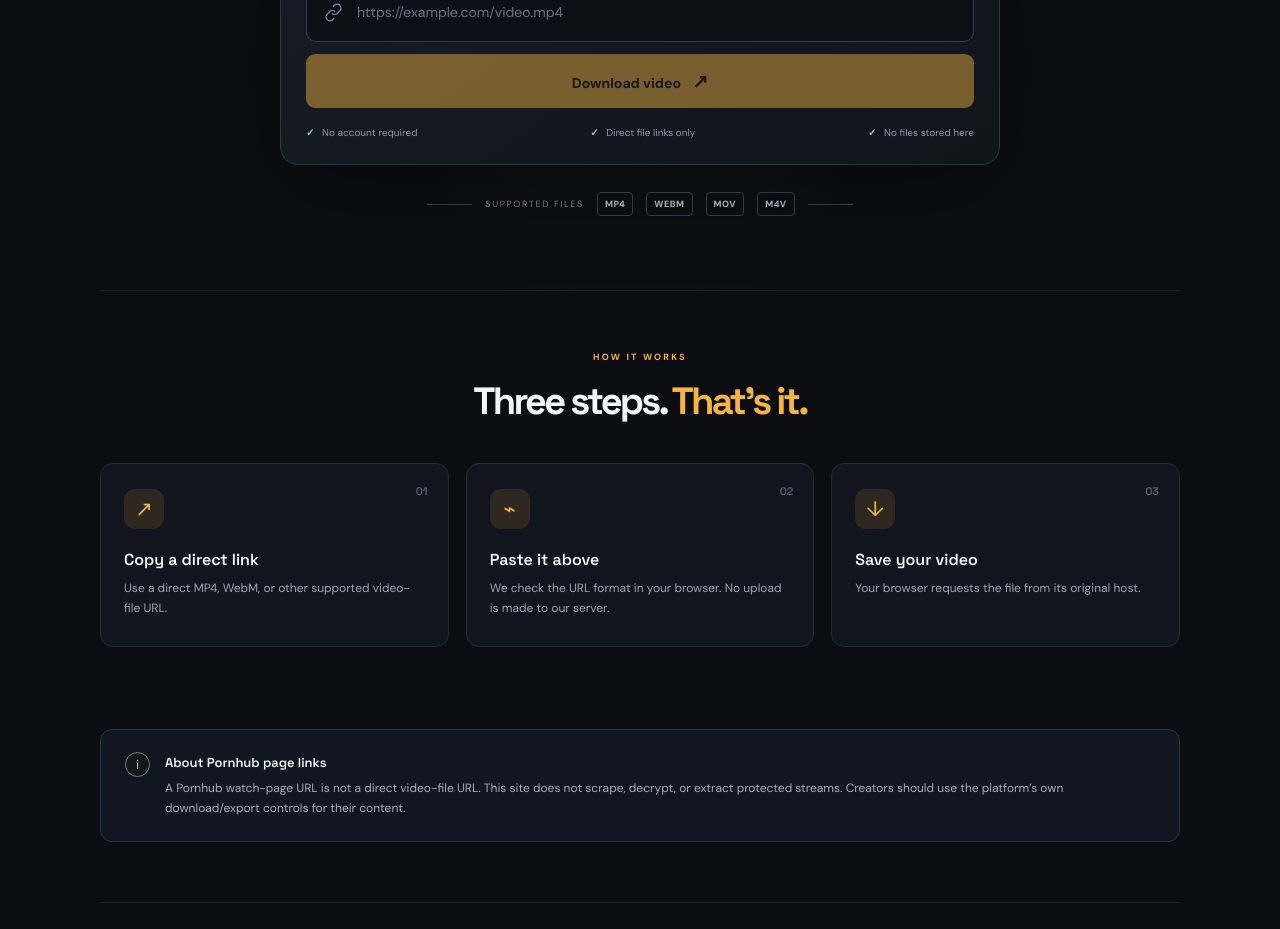
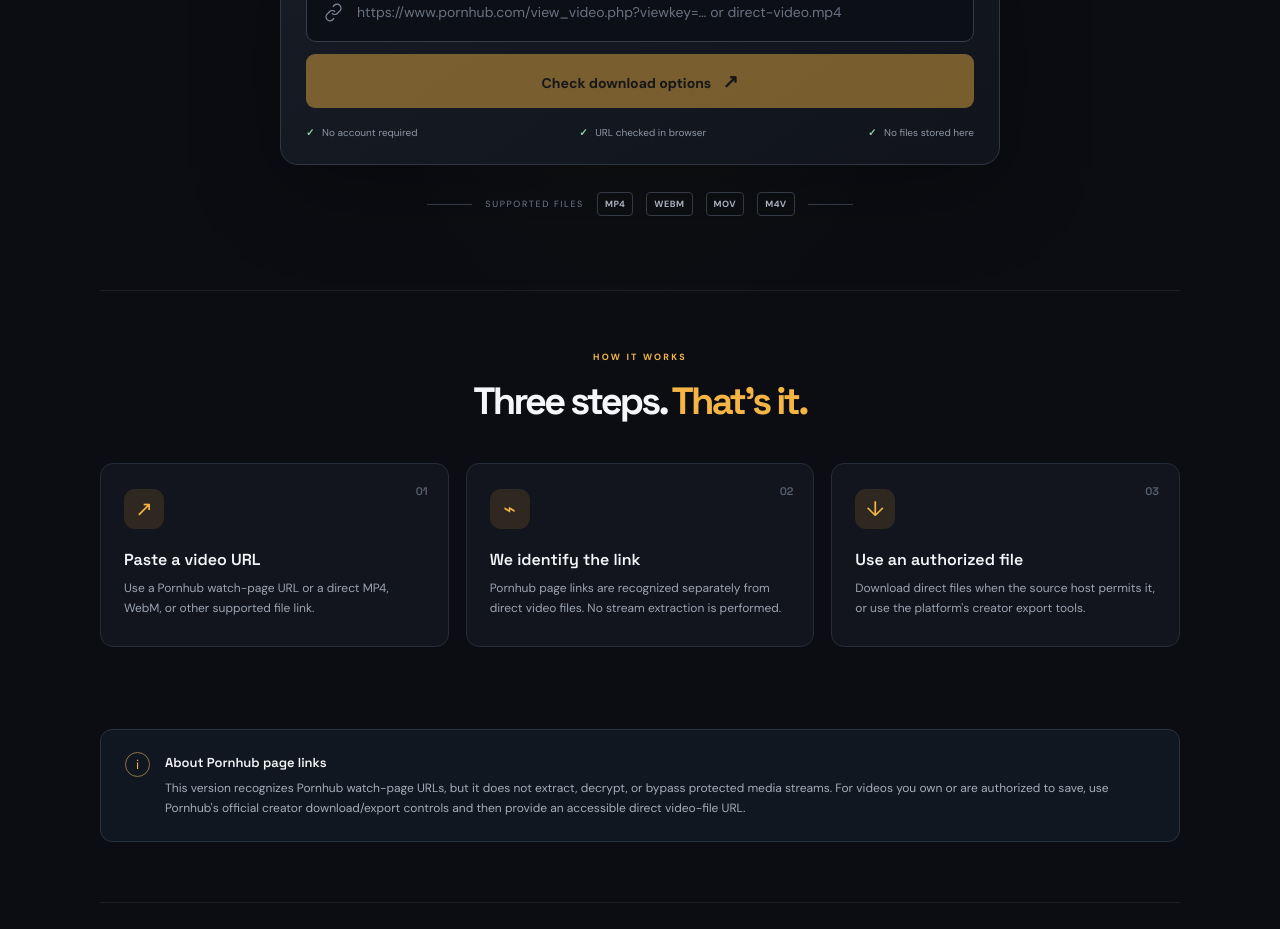
Before and after one commit to hamzajaafaryy/PORHUB-DOWN, a Next.js app: page / in a window 1280 px wide. Shown: the part 560-1489 px from the top of the page. Built offline with nearby package versions, Linux system fonts and the light colour scheme.

Commit message:
Recognize Pornhub watch-page URLs in downloader UI

```diff
--- a/app/page.tsx
+++ b/app/page.tsx
@@ -2,32 +2,44 @@
 
 import { FormEvent, useMemo, useState } from "react";
 
-function isHttpUrl(value: string) {
-  try { const url = new URL(value); return url.protocol === "https:" || url.protocol === "http:"; }
-  catch { return false; }
+function parsedUrl(value: string): URL | null {
+  try {
+    const parsed = new URL(value);
+    return parsed.protocol === "https:" || parsed.protocol === "http:" ? parsed : null;
+  } catch { return null; }
 }
 function isVideoFile(value: string) {
-  try {
-    const path = new URL(value).pathname.toLowerCase();
-    return /\.(mp4|webm|mov|m4v|ogv)(?:$)/.test(path);
-  } catch { return false; }
+  const parsed = parsedUrl(value);
+  return !!parsed && /\.(mp4|webm|mov|m4v|ogv)$/i.test(parsed.pathname);
+}
+function isPornhubWatchPage(value: string) {
+  const parsed = parsedUrl(value);
+  if (!parsed) return false;
+  const host = parsed.hostname.toLowerCase().replace(/^www\./, "");
+  return (host === "pornhub.com" || host.endsWith(".pornhub.com")) &&
+    (parsed.pathname.toLowerCase().includes("view_video") || parsed.searchParams.has("viewkey") || parsed.pathname.length > 1);
 }
 
 export default function Home() {
   const [url, setUrl] = useState("");
   const [message, setMessage] = useState("");
   const [busy, setBusy] = useState(false);
-  const directFile = useMemo(() => isHttpUrl(url.trim()) && isVideoFile(url.trim()), [url]);
+  const directFile = useMemo(() => isVideoFile(url.trim()), [url]);
+  const pornhubPage = useMemo(() => isPornhubWatchPage(url.trim()), [url]);
 
   function submit(event: FormEvent<HTMLFormElement>) {
     event.preventDefault();
     setMessage("");
-    if (!isHttpUrl(url.trim())) {
+    if (!parsedUrl(url.trim())) {
       setMessage("Enter a valid http or https video URL.");
       return;
     }
+    if (pornhubPage) {
+      setMessage("Pornhub page recognized. A watch-page link is not a downloadable video file. If this is your content, use Pornhub's official creator download/export option. Paste the resulting direct video-file URL here if downloads are permitted by the host.");
+      return;
+    }
     if (!directFile) {
-      setMessage("This looks like a webpage link, not a direct video file. PorHub Down does not extract streams from Pornhub pages or bypass download restrictions. If it is your video, use the download/export option in your creator account, then paste the direct MP4/WebM file URL here.");
+      setMessage("This is a webpage link, not a direct video file. We don't extract protected streams or bypass download restrictions. Use the site's official download/export option, then paste the direct MP4/WebM file URL here.");
       return;
     }
     setBusy(true);
@@ -52,7 +64,7 @@ export default function Home() {
       <section className="hero wrap">
         <div className="eyebrow"><span className="spark">✦</span> YOUR VIDEO. YOUR CONTROL.</div>
         <h1>Video downloads,<br /><em>made simple.</em></h1>
-        <p className="intro">Paste a direct video file link and save it to your device. Clean, quick, and designed to stay out of your way.</p>
+        <p className="intro">Paste a direct video file link or a Pornhub page URL to check what download options are available.</p>
 
         <div className="download-card">
           <div className="card-top"><div><span className="step">01</span><span className="card-label">PASTE VIDEO URL</span></div><span className="secure"><span>●</span> LINK CHECK</span></div>
@@ -60,13 +72,14 @@ export default function Home() {
             <label className="sr-only" htmlFor="video-url">Video URL</label>
             <div className="input-wrap">
               <svg viewBox="0 0 24 24" aria-hidden="true"><path d="M10 13a5 5 0 0 0 7.07 0l3-3A5 5 0 0 0 13 2.93l-1.72 1.72M14 11a5 5 0 0 0-7.07 0l-3 3A5 5 0 0 0 11 21.07l1.72-1.72" /></svg>
-              <input id="video-url" type="url" placeholder="https://example.com/video.mp4" value={url} onChange={e => { setUrl(e.target.value); setMessage(""); }} autoComplete="url" />
+              <input id="video-url" type="url" placeholder="https://www.pornhub.com/view_video.php?viewkey=… or direct-video.mp4" value={url} onChange={e => { setUrl(e.target.value); setMessage(""); }} autoComplete="url" />
               {url && <button className="clear" type="button" onClick={() => { setUrl(""); setMessage(""); }} aria-label="Clear URL">×</button>}
             </div>
-            <button className="download-btn" type="submit" disabled={!url.trim() || busy}>{busy ? "Preparing…" : "Download video"} <span>↗</span></button>
+            <button className="download-btn" type="submit" disabled={!url.trim() || busy}>{busy ? "Checking…" : "Check download options"} <span>↗</span></button>
           </form>
           {message && <div className={directFile ? "notice success" : "notice"} role="status">{message}</div>}
-          <div className="card-foot"><span><b>✓</b> No account required</span><span><b>✓</b> Direct file links only</span><span><b>✓</b> No files stored here</span></div>
+          {pornhubPage && <a className="source-link" href={url.trim()} target="_blank" rel="noopener noreferrer">Open this Pornhub page ↗</a>}
+          <div className="card-foot"><span><b>✓</b> No account required</span><span><b>✓</b> URL checked in browser</span><span><b>✓</b> No files stored here</span></div>
         </div>
 
         <div className="supported"><span className="supported-line" />SUPPORTED FILES <b>MP4</b><b>WEBM</b><b>MOV</b><b>M4V</b><span className="supported-line" /></div>
@@ -75,14 +88,14 @@ export default function Home() {
       <section className="how wrap">
         <div className="section-heading"><span className="eyebrow">HOW IT WORKS</span><h2>Three steps. <em>That’s it.</em></h2></div>
         <div className="steps">
-          <article><span className="number">01</span><div className="step-icon">↗</div><h3>Copy a direct link</h3><p>Use a direct MP4, WebM, or other supported video-file URL.</p></article>
-          <article><span className="number">02</span><div className="step-icon">⌁</div><h3>Paste it above</h3><p>We check the URL format in your browser. No upload is made to our server.</p></article>
-          <article><span className="number">03</span><div className="step-icon">↓</div><h3>Save your video</h3><p>Your browser requests the file from its original host.</p></article>
+          <article><span className="number">01</span><div className="step-icon">↗</div><h3>Paste a video URL</h3><p>Use a Pornhub watch-page URL or a direct MP4, WebM, or other supported file link.</p></article>
+          <article><span className="number">02</span><div className="step-icon">⌁</div><h3>We identify the link</h3><p>Pornhub page links are recognized separately from direct video files. No stream extraction is performed.</p></article>
+          <article><span className="number">03</span><div className="step-icon">↓</div><h3>Use an authorized file</h3><p>Download direct files when the source host permits it, or use the platform's creator export tools.</p></article>
         </div>
       </section>
 
-      <section className="notice-panel wrap"><div className="notice-icon">i</div><div><h3>About Pornhub page links</h3><p>A Pornhub watch-page URL is not a direct video-file URL. This site does not scrape, decrypt, or extract protected streams. Creators should use the platform’s own download/export controls for their content.</p></div></section>
-      <footer className="footer wrap"><a className="brand footer-brand" href="/"><span className="brand-mark">P</span><span>PORHUB<span className="brand-light">DOWN</span></span></a><span>Built for direct video links. Respect creators and content rights.</span><span>© {new Date().getFullYear()} PorHub Down</span></footer>
+      <section className="notice-panel wrap"><div className="notice-icon">i</div><div><h3>About Pornhub page links</h3><p>This version recognizes Pornhub watch-page URLs, but it does not extract, decrypt, or bypass protected media streams. For videos you own or are authorized to save, use Pornhub's official creator download/export controls and then provide an accessible direct video-file URL.</p></div></section>
+      <footer className="footer wrap"><a className="brand footer-brand" href="/"><span className="brand-mark">P</span><span>PORHUB<span className="brand-light">DOWN</span></span></a><span>Built for authorized video downloads. Respect creators and content rights.</span><span>© {new Date().getFullYear()} PorHub Down</span></footer>
     </main>
   );
 }
```
